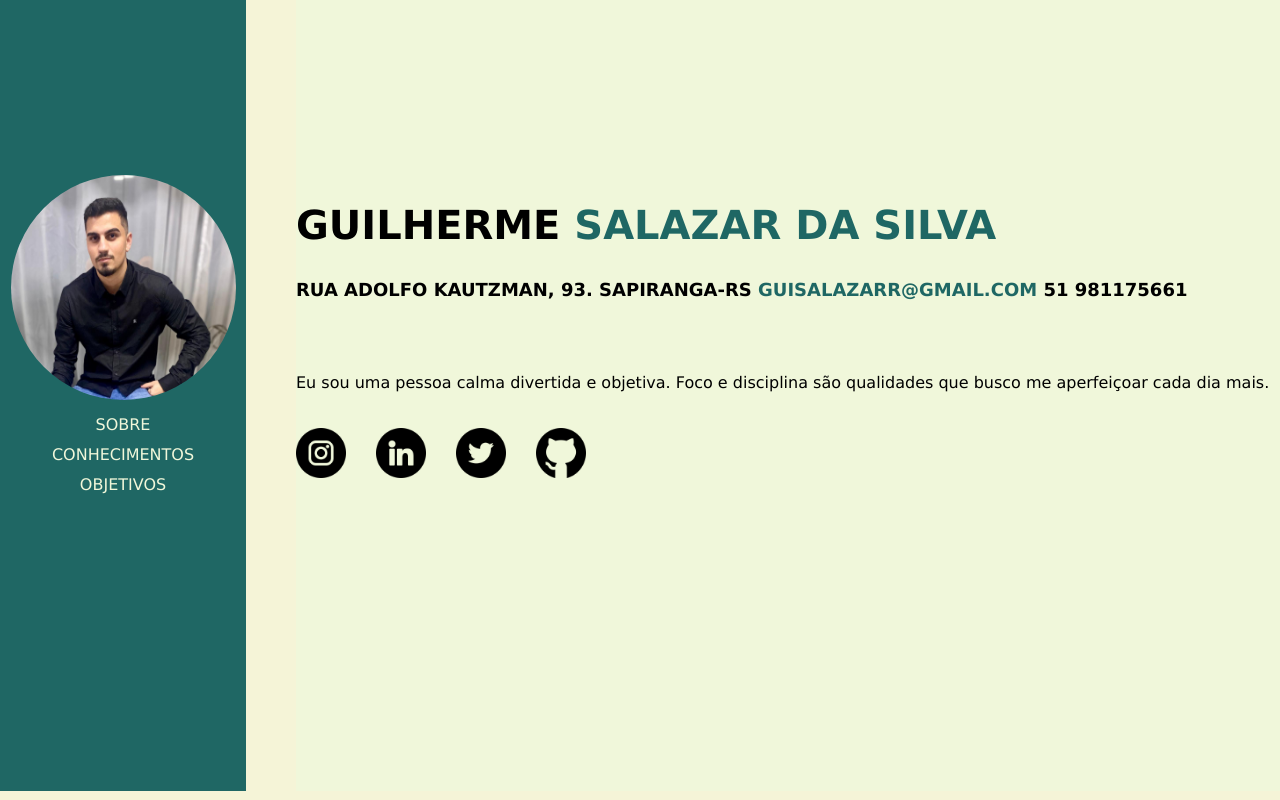
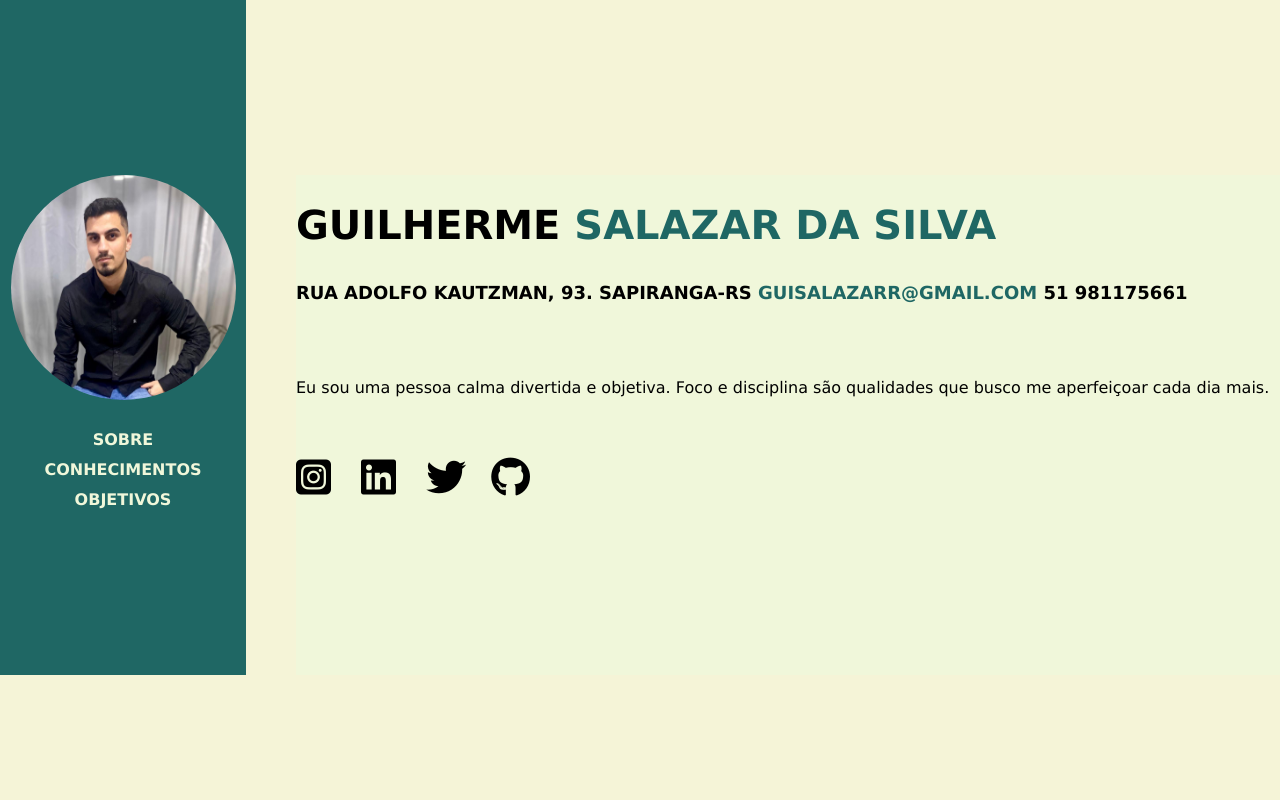
Before and after one commit to Guisalazarr/Ativade-Final, a plain HTML site: page index.html in a window 1280 px wide. Drawn offline with Linux system fonts and the light colour scheme.

Commit message:
conclusão

```diff
--- a/css/style.css
+++ b/css/style.css
@@ -4,14 +4,14 @@ body{
    margin: 0 0 0 0;
    font-family: Verdana, Geneva, Tahoma, sans-serif;
    color: black;
+
 }
-
-
 
 .foto{
    height: 225px;
    width: 225px;
    border-radius: 50%;
+   margin-bottom: 15px;
 }
 a{
    color: #f0f7da;
@@ -19,8 +19,13 @@ a{
    line-height: 30px;
 }
 
+a:hover{
+   color: black;
+}
+
+
 .bloco1{
-   height: 77vh;
+   height: 500px;
    width: 20%;
    background-color: #1f6764;
    text-align: center;
@@ -30,25 +35,29 @@ a{
 }
 
 .bloco2{
-   height: 77vh;
+   height: 500px;
    width: 80%;
    background-color: #f0f7da;
    text-align: justify;
    margin-left: 50px;
-   padding-top: 175px;
+   margin-top: 175px;
 }
-
 span{
    color: #1f6764;
 }
 
+#underline:hover{
+   text-decoration: underline;
+}
+
 h3{
+   margin-top: 30px;
    font-size: 18px;
 }
 
 p{
-   padding-top: 50PX;
-   padding-bottom: 20px;
+   margin-top: 70px;
+   margin-bottom: 60px;
    font-size: 16;
 }
 
@@ -56,18 +65,18 @@ h1{
    font-size: 40px;
 }
 
-#link.insta{
-  width: 20px;
-  height: 20px;
-}
-
 ol, ul{
    font-size: 25px;
    line-height: 50px;
 }
 
-.link-icon{
-   height: 50px;
-   width: 50px;
-   padding-right: 25px;
+#insta, #linkedin, #twitter, #git{
+color: black;
+width: 60px;
+height: 50px;
+font-size: 40px;
 }
+
+#insta:hover, #linkedin:hover, #twitter:hover, #git:hover{
+   color: #1f6764;
+}
--- a/index.html
+++ b/index.html
@@ -6,23 +6,22 @@
     <meta name="viewport" content="width=device-width, initial-scale=1.0">
     <title>Index</title>
     <link rel="stylesheet" href="./css/style.css">
-</head>
-<body>
+    <script src="https://kit.fontawesome.com/f50606f180.js" crossorigin="anonymous"></script>
 
     <div class="bloco1">
         <img class="foto" src="./images/foto1.jpg" alt="foto">
         <br>
 
-        <a href="./index.html">SOBRE</a> <br>
-        <a href="./conhecimentos.html">CONHECIMENTOS</a> <br>
-        <a href="./objetivos.html">OBJETIVOS</a> <br>
+        <a href="./index.html"><strong> SOBRE</strong></a> <br>
+        <a href="./conhecimentos.html"><strong>CONHECIMENTOS </strong></a> <br>
+        <a href="./objetivos.html"> <strong>OBJETIVOS </strong></a> <br>
     </div>
 
     <div class="bloco2">
 
             <h1>GUILHERME <span>SALAZAR DA SILVA</span></h1>
             <h3>RUA ADOLFO KAUTZMAN, 93. SAPIRANGA-RS
-            <a href="http://guisalazarr@gmail.com" target="_blank"><span>GUISALAZARR@GMAIL.COM</span></a>
+            <a href="http://guisalazarr@gmail.com" target="_blank"><span id="underline">GUISALAZARR@GMAIL.COM</span></a>
                 51 981175661
             </h3>
             <p> Eu sou uma pessoa calma divertida e objetiva. Foco e disciplina são qualidades que
@@ -30,16 +29,16 @@
             </p>
         <div>
             <a href="https://www.instagram.com/guisalazarr_" target="_blank">
-                <img class="link-icon" src="./images/instagram.png" alt="instagram">
+                <i id="insta" class="fa-brands fa-square-instagram"></i>
             </a>
             <a href="https://www.linkedin.com/in/guilherme-salazar-b20943254/" target="_blank">
-                <img class="link-icon" src="./images/linkedin.png" alt="linkedin">
+                <i id="linkedin" class="fa-brands fa-linkedin"></i>
             </a>
             <a href="https://twitter.com/guisalazarr" target="_blank">
-                <img  class="link-icon" src="./images/twitter.png" alt="twitter">
+                <i id="twitter" class="fa-brands fa-twitter"></i>
             </a>
             <a href="https://github.com/Guisalazarr" target="_blank">
-                <img class="link-icon" src="./images/github.png" alt="github">
+                <i id="git" class="fa-brands fa-github"></i>
             </a>
         </div>
     </div>
```
Also changed, not shown: conhecimentos.html (+3 -3 lines), objetivos.html (+3 -3 lines).
